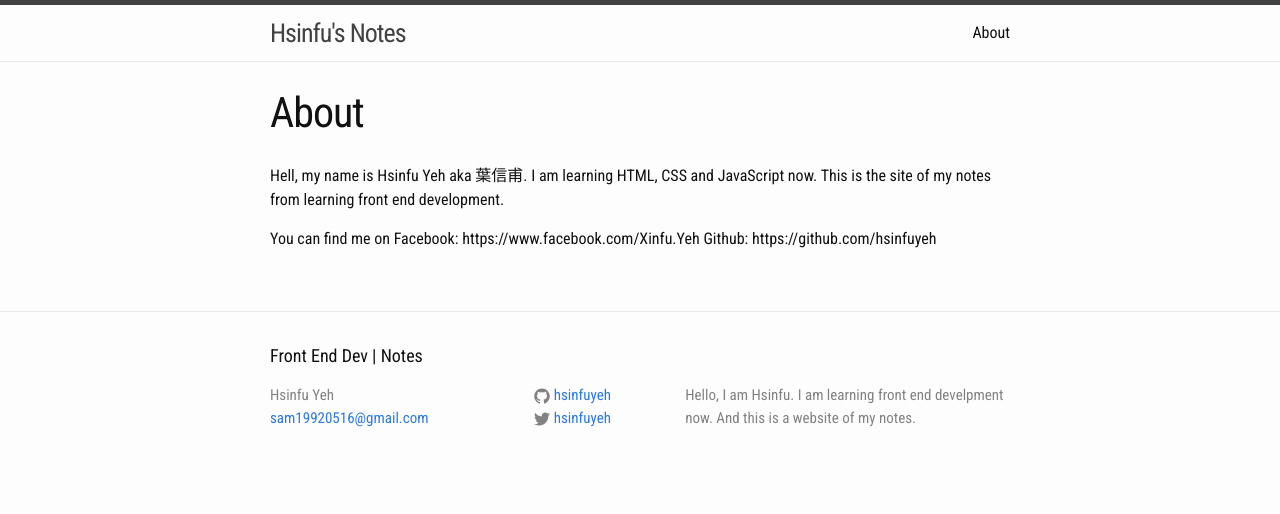
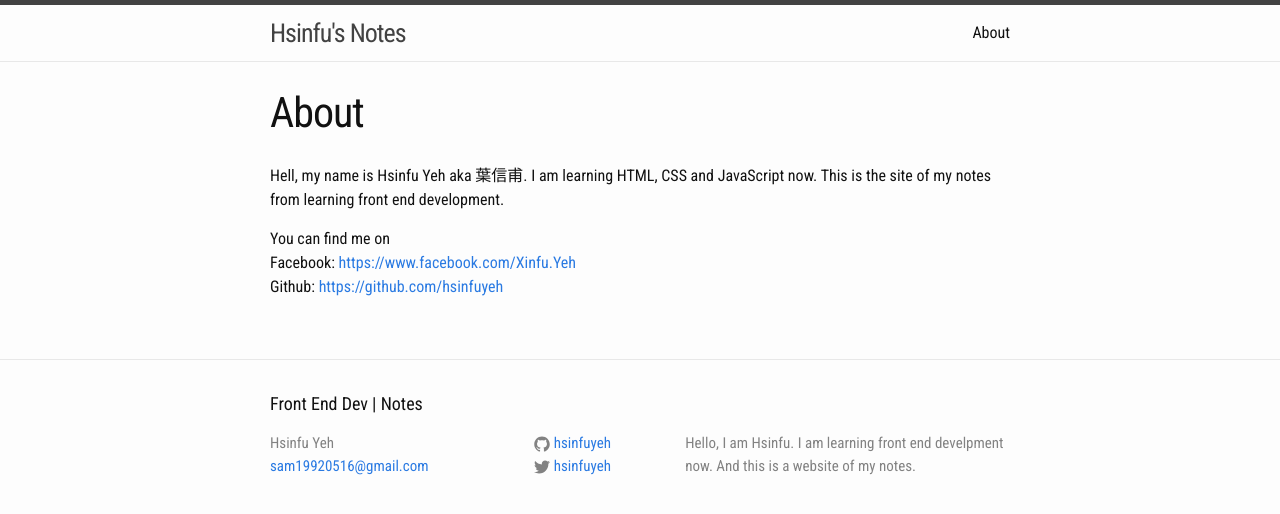
Before and after one commit to hsinfuyeh/hsinfuyeh.github.io, a Jekyll site: the page built from about.md, in a window 1280 px wide. Shown: the top 514 px of the page. Built offline with Jekyll 4.4.1, drawn with Linux system fonts in a browser that asks for light colours; some of the changed lines change nothing that is shown.

Commit message:
update about

```diff
--- a/about.md
+++ b/about.md
@@ -7,5 +7,10 @@ permalink: /about/
 Hell, my name is Hsinfu Yeh aka 葉信甫. I am learning HTML, CSS and JavaScript now. This is the site of my notes from learning front end development.
 
 You can find me on
-Facebook: https://www.facebook.com/Xinfu.Yeh
-Github: https://github.com/hsinfuyeh
+<br>
+Facebook: [https://www.facebook.com/Xinfu.Yeh][facebook]
+<br>
+Github: [https://github.com/hsinfuyeh][github]
+
+[facebook]:https://www.facebook.com/Xinfu.Yeh
+[github]:https://github.com/hsinfuyeh
```
